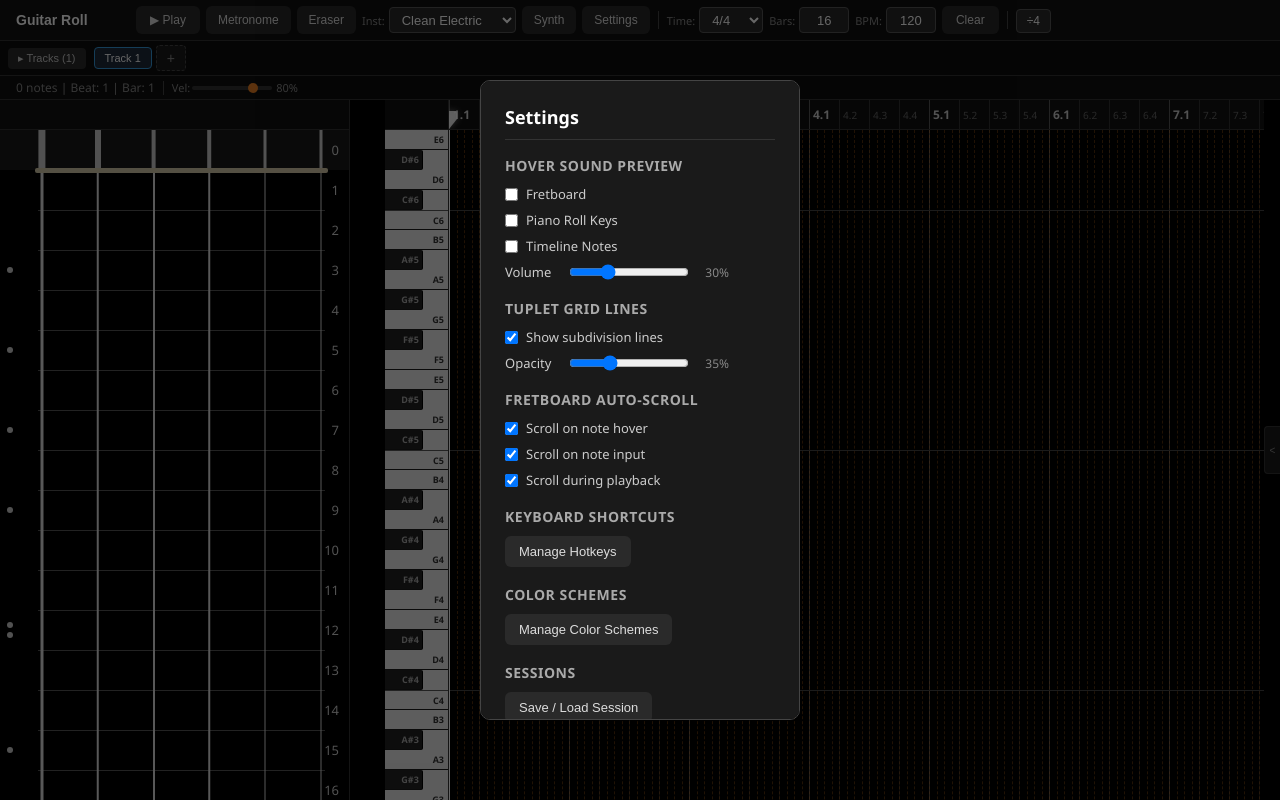
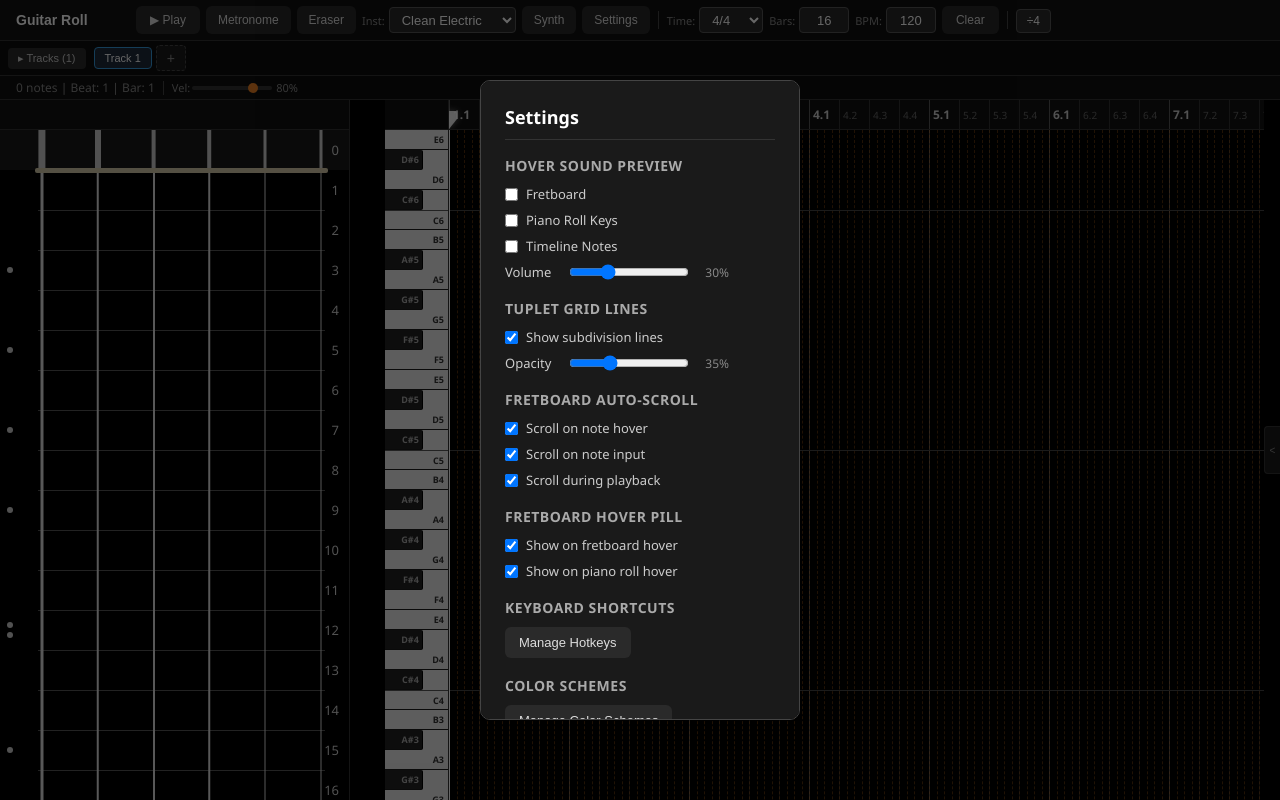
Before and after one commit to circuloponto/guitar_roll, a React (Vite) app: page / in a window 1280 px wide. Both pictures are taken after a click on the button "Settings". Built offline with nearby package versions, Linux system fonts and the light colour scheme.

Commit message:
hover pill toggle

```diff
--- a/src/App.jsx
+++ b/src/App.jsx
@@ -185,6 +185,12 @@ function App() {
       const saved = JSON.parse(localStorage.getItem('guitar-roll-auto-scroll'));
       return { onHover: true, onInput: true, onPlayback: true, ...saved };
     } catch { return { onHover: true, onInput: true, onPlayback: true }; }
+  });
+  const [hoverPill, setHoverPill] = useState(() => {
+    try {
+      const saved = JSON.parse(localStorage.getItem('guitar-roll-hover-pill'));
+      return { fretboard: true, pianoRoll: true, ...saved };
+    } catch { return { fretboard: true, pianoRoll: true }; }
   });
   const [fingeringMode, setFingeringMode] = useState(false);
   const fingeringModeRef = useRef(false);
@@ -1211,6 +1217,7 @@ function App() {
           setFretboardZoom={setFretboardZoom}
           voicingPreview={voicingPreview}
           autoScroll={autoScroll}
+          hoverPill={hoverPill}
         />
         <Timeline
           notes={notes}
@@ -1381,6 +1388,8 @@ function App() {
           onTupletLinesChange={(v) => { setTupletLines(v); localStorage.setItem('guitar-roll-tuplet-lines', JSON.stringify(v)); }}
           autoScroll={autoScroll}
           onAutoScrollChange={(v) => { setAutoScroll(v); localStorage.setItem('guitar-roll-auto-scroll', JSON.stringify(v)); }}
+          hoverPill={hoverPill}
+          onHoverPillChange={(v) => { setHoverPill(v); localStorage.setItem('guitar-roll-hover-pill', JSON.stringify(v)); }}
           onHotkeysChange={setHotkeys}
         />
       )}
--- a/src/components/Fretboard.jsx
+++ b/src/components/Fretboard.jsx
@@ -14,7 +14,7 @@ const TOTAL_CELLS = NUM_FRETS + 1;
 
 
 
-export default function Fretboard({ onNoteClick, onAdjacentClick, onMoveNote, onDurationChange, onBeatChange, saveSnapshot, commitDrag, freeMode = false, totalBeats, activeNotes = [], backgroundActiveNotes = [], playingNotes = [], stringColors, getNoteColor, hoveredNote, setHoveredNote, hotkeys, hoverPreview = false, hoverVolume = 0.3, snapUnit = 1, fretboardZoom = 1, setFretboardZoom, voicingPreview, fingeringMode = false, notes = [], selectedBeat, selectedNotes, setSelectedNotes, autoScroll }) {
+export default function Fretboard({ onNoteClick, onAdjacentClick, onMoveNote, onDurationChange, onBeatChange, saveSnapshot, commitDrag, freeMode = false, totalBeats, activeNotes = [], backgroundActiveNotes = [], playingNotes = [], stringColors, getNoteColor, hoveredNote, setHoveredNote, hotkeys, hoverPreview = false, hoverVolume = 0.3, snapUnit = 1, fretboardZoom = 1, setFretboardZoom, voicingPreview, fingeringMode = false, notes = [], selectedBeat, selectedNotes, setSelectedNotes, autoScroll, hoverPill }) {
   const FRET_HEIGHT = BASE_FRET_HEIGHT * fretboardZoom;
   const GRID_HEIGHT = TOTAL_CELLS * FRET_HEIGHT;
   const cellTopPx = (cell) => cell * FRET_HEIGHT;
@@ -870,7 +870,7 @@ export default function Fretboard({ onNoteClick, onAdjacentClick, onMoveNote, on
         )}
 
         {/* Hover indicator - pill in center of cell */}
-        {hover && !durationMode && !moveMode && (
+        {(hoverPill?.fretboard ?? true) && hover && !durationMode && !moveMode && (
           <div style={{
             position: 'absolute',
             left: `${PADDING_LEFT + (hover.stringIndex / (NUM_STRINGS - 1)) * (100 - PADDING_LEFT - PADDING_RIGHT)}%`,
@@ -887,7 +887,7 @@ export default function Fretboard({ onNoteClick, onAdjacentClick, onMoveNote, on
         )}
 
         {/* External hover highlight (from piano roll) */}
-        {!hover && hoveredNote && hoveredNote.fret >= 0 && hoveredNote.fret < TOTAL_CELLS && (
+        {(hoverPill?.pianoRoll ?? true) && !hover && hoveredNote && hoveredNote.fret >= 0 && hoveredNote.fret < TOTAL_CELLS && (
           <div style={{
             position: 'absolute',
             left: `${PADDING_LEFT + (hoveredNote.stringIndex / (NUM_STRINGS - 1)) * (100 - PADDING_LEFT - PADDING_RIGHT)}%`,
--- a/src/components/SettingsModal.jsx
+++ b/src/components/SettingsModal.jsx
@@ -50,7 +50,7 @@ function defaultSchemeColors() {
   return colors;
 }
 
-export default function SettingsModal({ appState, onApplyState, onClose, onHotkeysChange, hoverPreview, onHoverPreviewChange, tupletLines, onTupletLinesChange, autoScroll, onAutoScrollChange }) {
+export default function SettingsModal({ appState, onApplyState, onClose, onHotkeysChange, hoverPreview, onHoverPreviewChange, tupletLines, onTupletLinesChange, autoScroll, onAutoScrollChange, hoverPill, onHoverPillChange }) {
   const [page, setPage] = useState('main'); // main, schemes, editScheme, sessions, hotkeys
   const [schemes, setSchemes] = useState(listColorSchemes);
   const [editingScheme, setEditingScheme] = useState(null); // { name, colors }
@@ -149,6 +149,25 @@ export default function SettingsModal({ appState, onApplyState, onClose, onHotke
                     type="checkbox"
                     checked={autoScroll?.[key] ?? true}
                     onChange={(e) => onAutoScrollChange({ ...autoScroll, [key]: e.target.checked })}
+                  />
+                  {label}
+                </label>
+              </div>
+            ))}
+          </div>
+
+          <div className="settings-section">
+            <h3>Fretboard Hover Pill</h3>
+            {[
+              { key: 'fretboard', label: 'Show on fretboard hover' },
+              { key: 'pianoRoll', label: 'Show on piano roll hover' },
+            ].map(({ key, label }) => (
+              <div key={key} className="settings-row">
+                <label style={{ display: 'flex', alignItems: 'center', gap: 8, fontSize: 13, color: '#ccc', cursor: 'pointer' }}>
+                  <input
+                    type="checkbox"
+                    checked={hoverPill?.[key] ?? true}
+                    onChange={(e) => onHoverPillChange({ ...hoverPill, [key]: e.target.checked })}
                   />
                   {label}
                 </label>
```
